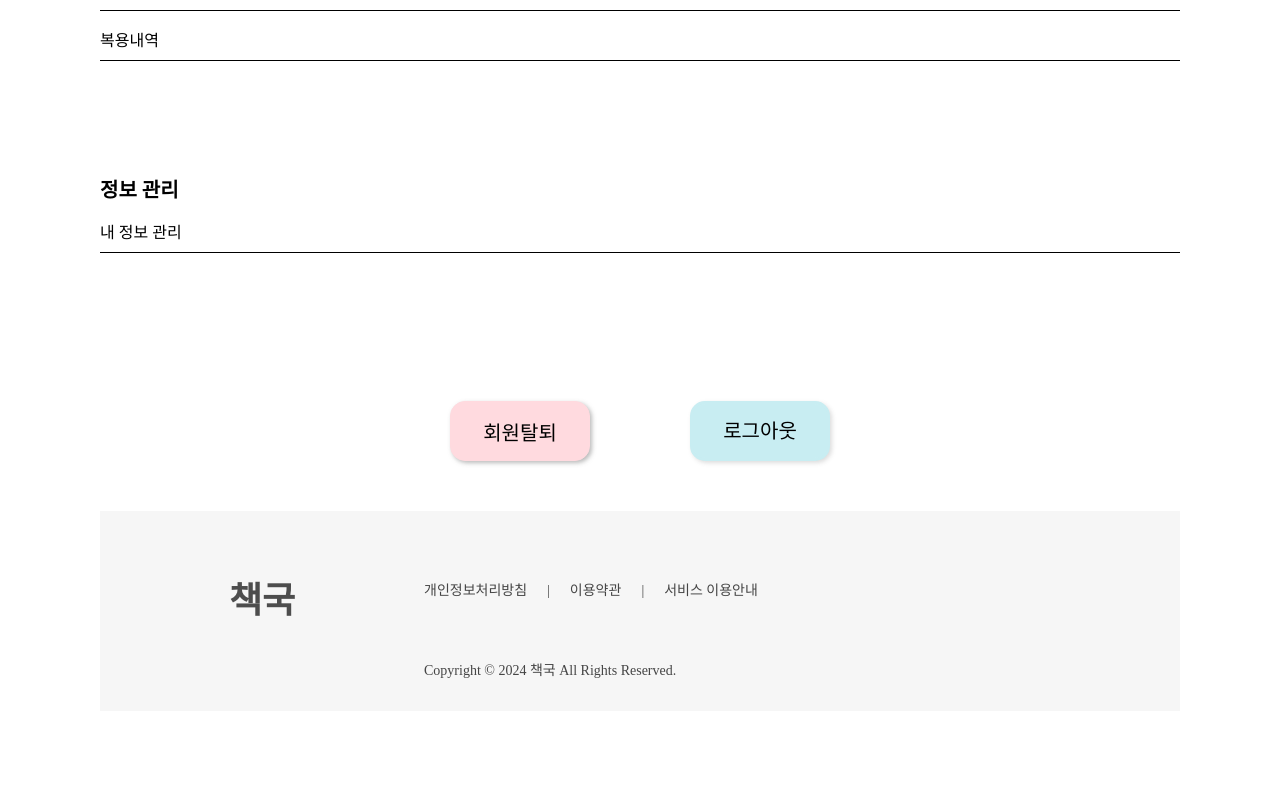
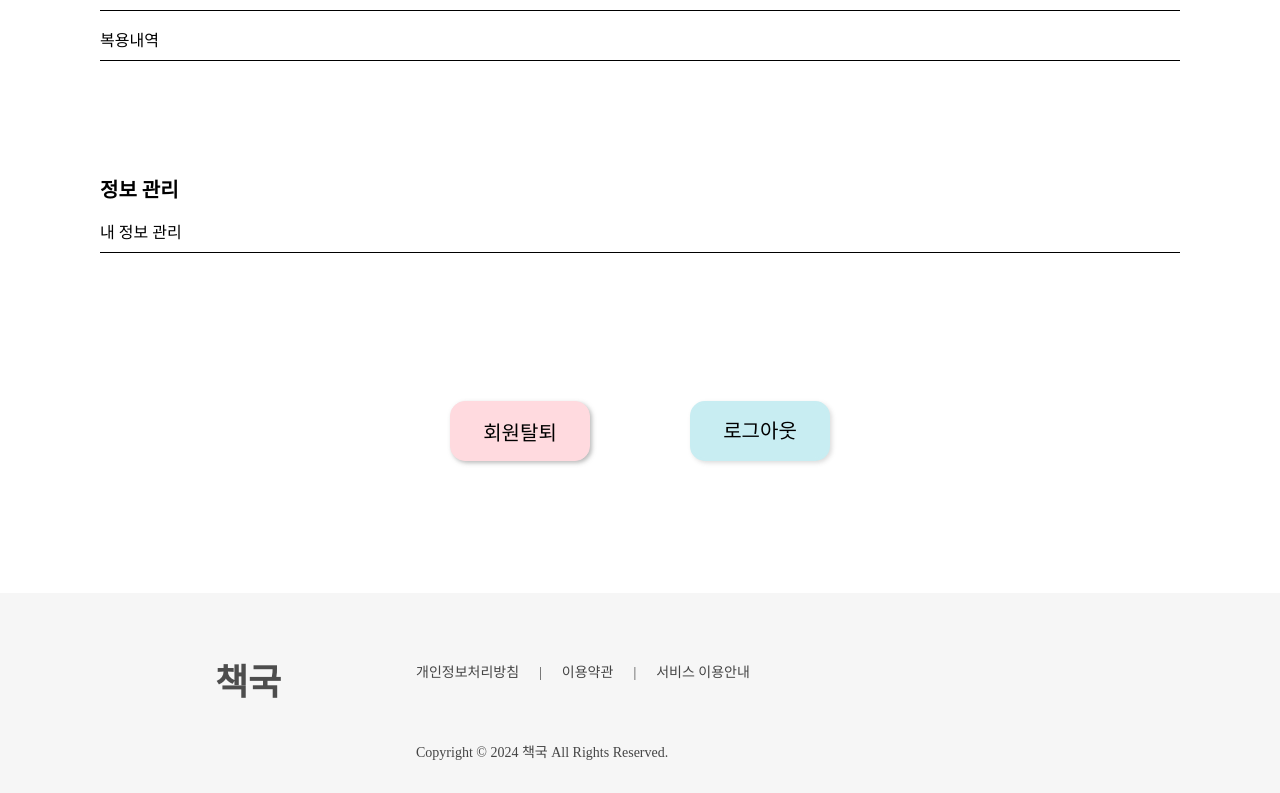
Before and after one commit to kw-bookmedicine/frontend, a React (Create React App) app: page /mypage in a window 1280 px wide. Shown: the part 707-1500 px from the top of the page. Before the commit the page ends 1418 px from the top, so only its background shows below. Built offline with nearby package versions, Linux system fonts and the light colour scheme; no server answers; a web font is replaced by a local one.

Commit message:
:memo: Docs: 마이페이지 푸터 수정

```diff
--- a/src/pages/profile/Mypage.jsx
+++ b/src/pages/profile/Mypage.jsx
@@ -141,10 +141,10 @@ const Mypage = () => {
 						<Btn text={'회원탈퇴'} type="withdraw" />
 						<Btn text={'로그아웃'} type="profile_logout" />
 					</div>
-					<section className="myPage_footer">
-						<Footer />
-					</section>
 				</div>
+				<section className="myPage_footer">
+					<Footer />
+				</section>
 			</div>
 		</>
 	);
--- a/src/styles/Profile/MyPage.css
+++ b/src/styles/Profile/MyPage.css
@@ -186,5 +186,8 @@
 .myPage_footer {
 	display: flex;
 	justify-content: center;
-	margin-top: 40px;
+	width: 100%;
+	height: fit-content;
+	position: absolute;
+	bottom: -700px;
 }
```
